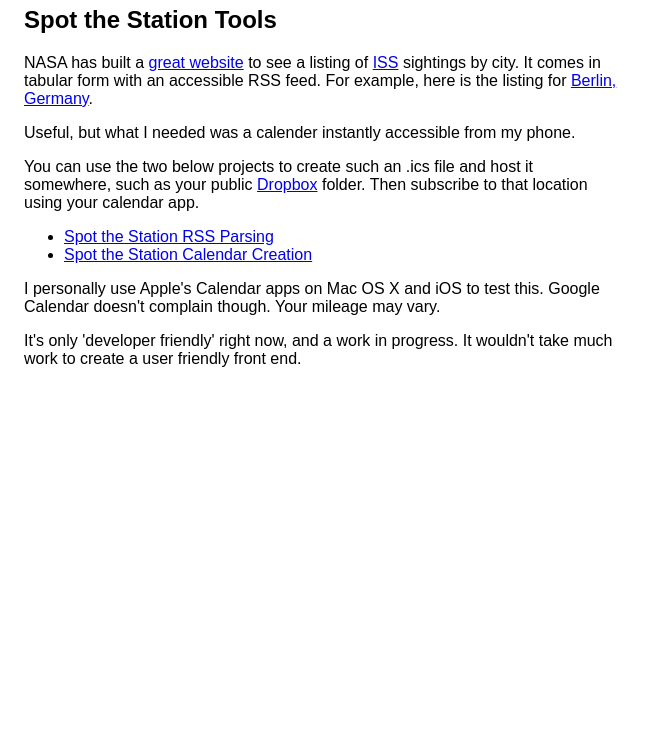
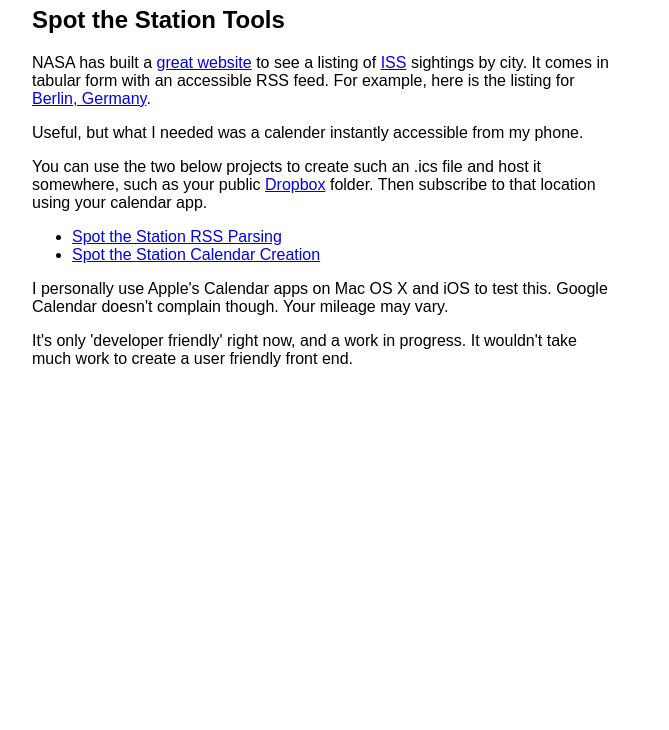
Before and after one commit to colw/colw.github.io, a plain HTML site: page index.html in a window 1280 px wide. Shown: the part 70-800 px from the top of the page, without its empty margins (0-669 px from the left). Drawn offline with nearby package versions, Linux system fonts and the light colour scheme.

Commit message:
Refactored padding

```diff
--- a/index.html
+++ b/index.html
@@ -7,13 +7,14 @@
   <style type="text/css" media="screen">
   body {font-family: sans-serif; font-weight: 400;}
   h1 {font-family: 'Special Elite';}
-  #thing {max-width: 600px; padding-left: 1em;}
+  #allthings {padding-left: 0.5em; max-width: 600px;}
+  #athing {padding-left: 1em;}
   </style>
 </head>
 
-<body id="main">
+<body id="allthings">
   <h1>colw</h1>
-  <div id="thing">
+  <div id="athing">
     <h2>Spot the Station Tools</h2>
       <p>NASA has built a <a href="http://spotthestation.nasa.gov">great website</a>
         to see a listing of <a href="http://en.wikipedia.org/wiki/International_Space_Station">ISS</a> sightings by city.
```
